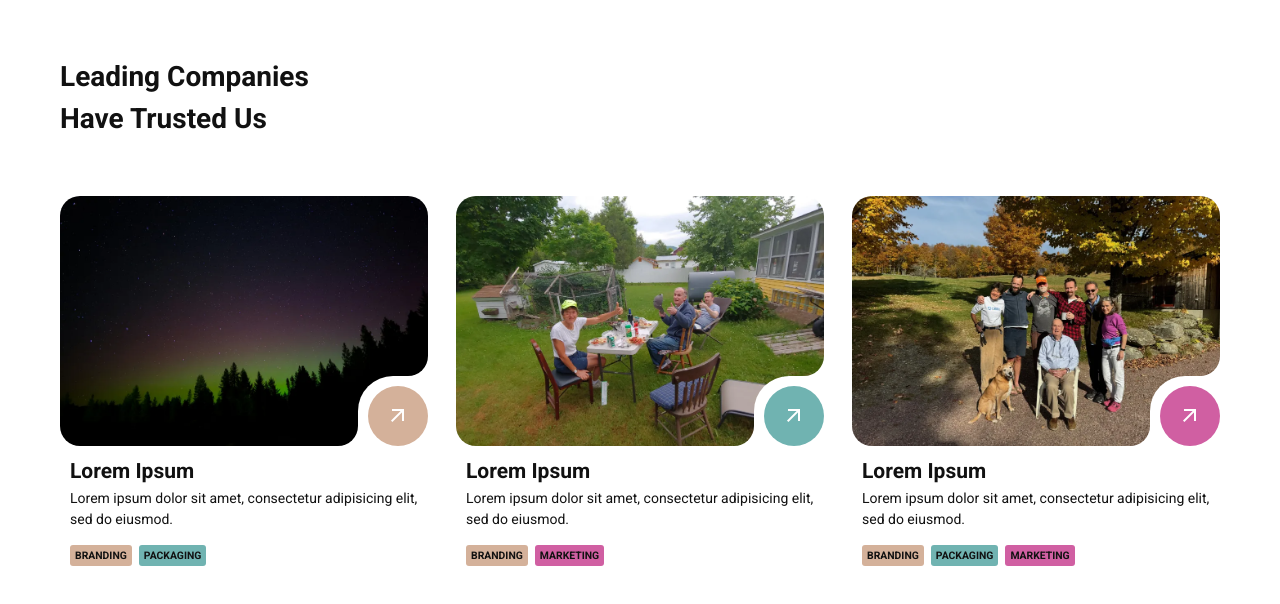
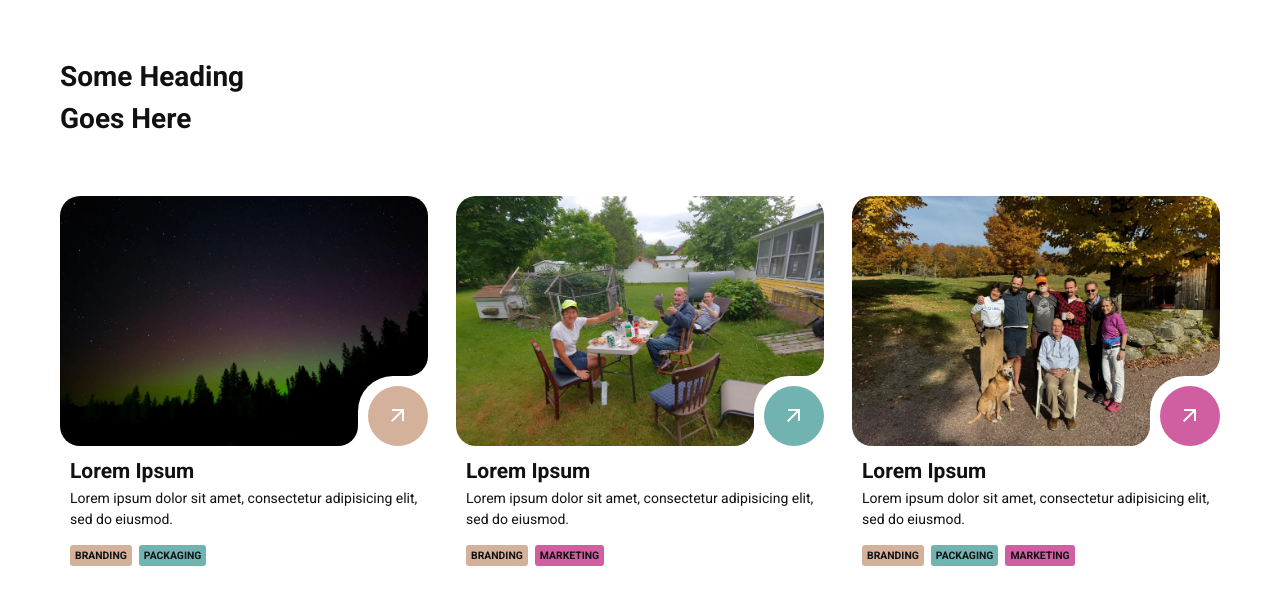
Before and after one commit to bisbeec/inverse-cards, a plain HTML site: page index.html in a window 1280 px wide. Drawn offline with nearby package versions, Linux system fonts and the light colour scheme.

Commit message:
chaged title

```diff
--- a/index.html
+++ b/index.html
@@ -12,7 +12,7 @@
 </head>
 <body>
 	<div class="container">
-		<h1 class="page-title">Leading Companies<br>Have Trusted Us</h1>
+		<h1 class="page-title">Some Heading<br>Goes Here</h1>
 		<div class="cards-wrap">
 			<div class="card">
 				<div class="img-wrap">
```
